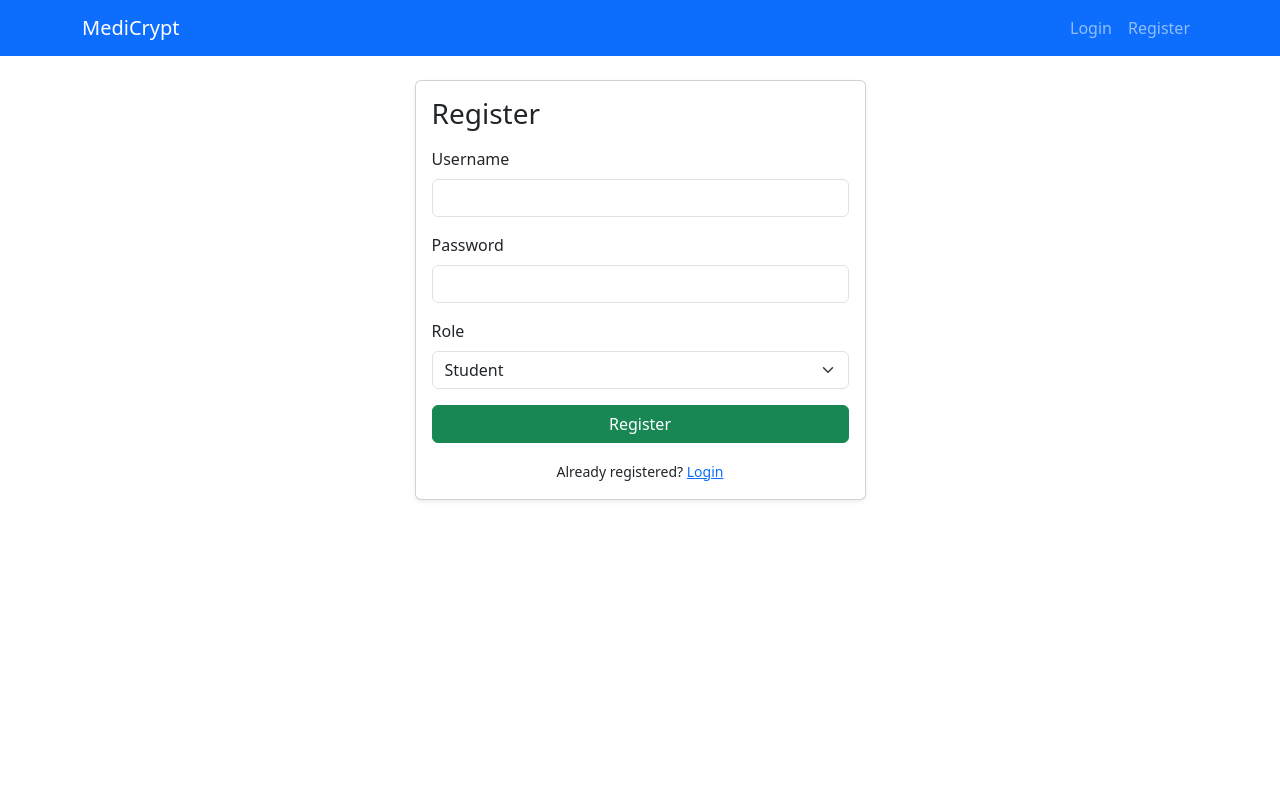
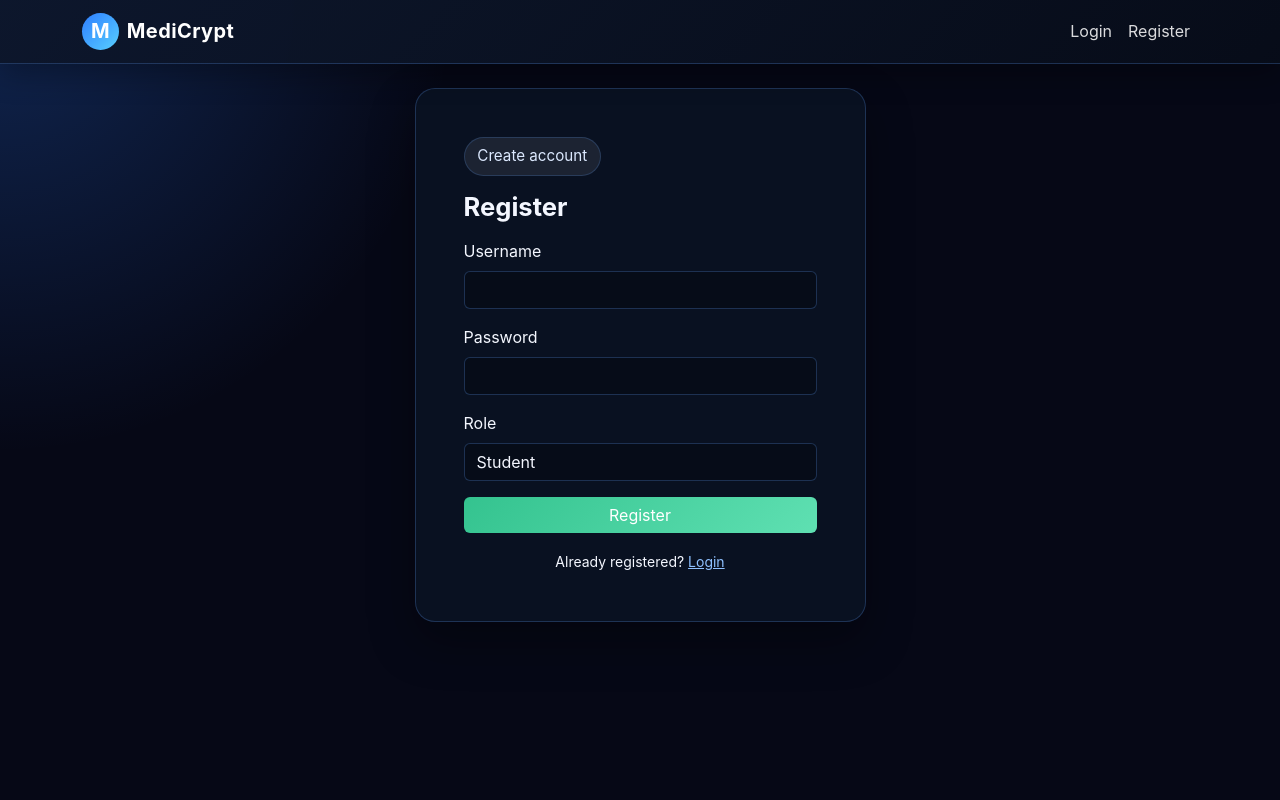
Before and after one commit to vetri2210/AI-based-DSSE-for-medical-records, a Flask app: page /register in a window 1280 px wide. Run offline with Flask 2, Linux system fonts and the light colour scheme.

Commit message:
Frontend update

```diff
--- a/templates/layout.html
+++ b/templates/layout.html
@@ -3,13 +3,186 @@
   <head>
     <meta charset="utf-8" />
     <meta name="viewport" content="width=device-width, initial-scale=1" />
-    <title>TeachStack Document Vault</title>
+    <title>MediCrypt</title>
     <link href="https://cdn.jsdelivr.net/npm/bootstrap@5.3.2/dist/css/bootstrap.min.css" rel="stylesheet" integrity="sha384-..." crossorigin="anonymous" />
+    <style>
+      :root {
+        --bg: #060816;
+        --panel: rgba(10, 18, 34, 0.95);
+        --panel-strong: #10192f;
+        --border: rgba(96, 160, 255, 0.24);
+        --text: #f4f7ff;
+        --muted: #8da2c7;
+        --primary: #2e7dff;
+        --primary-2: #5fa3ff;
+        --success: #34c38f;
+      }
+
+      body {
+        background: radial-gradient(circle at top left, rgba(46, 125, 255, 0.25), transparent 30%), var(--bg);
+        color: var(--text);
+        min-height: 100vh;
+        font-family: Inter, "Segoe UI", Roboto, sans-serif;
+      }
+
+      .app-navbar {
+        background: linear-gradient(135deg, rgba(13, 23, 44, 0.98), rgba(7, 12, 25, 0.98));
+        border-bottom: 1px solid var(--border);
+        box-shadow: 0 10px 30px rgba(0, 0, 0, 0.3);
+      }
+
+      .navbar-brand {
+        font-weight: 700;
+        letter-spacing: 0.02em;
+      }
+
+      .nav-link {
+        color: rgba(255, 255, 255, 0.85) !important;
+      }
+
+      .nav-link:hover {
+        color: #9dc8ff !important;
+      }
+
+      .panel-card {
+        background: var(--panel);
+        border: 1px solid var(--border);
+        border-radius: 1.25rem;
+        box-shadow: 0 20px 45px rgba(0, 0, 0, 0.34);
+        backdrop-filter: blur(16px);
+      }
+
+      .hero-panel {
+        background: linear-gradient(135deg, rgba(46, 125, 255, 0.24), rgba(7, 12, 24, 0.95));
+      }
+
+      .page-title {
+        font-size: clamp(1.4rem, 2vw, 1.8rem);
+        font-weight: 700;
+      }
+
+      .page-subtitle {
+        color: var(--muted);
+      }
+
+      .stat-chip {
+        display: inline-flex;
+        align-items: center;
+        gap: 0.4rem;
+        padding: 0.45rem 0.8rem;
+        border-radius: 999px;
+        background: rgba(255, 255, 255, 0.08);
+        color: #dce9ff;
+        font-size: 0.95rem;
+        border: 1px solid rgba(96, 160, 255, 0.2);
+      }
+
+      .btn-primary {
+        background: linear-gradient(135deg, var(--primary), var(--primary-2));
+        border: none;
+        color: white;
+      }
+
+      .btn-primary:hover {
+        filter: brightness(1.08);
+        transform: translateY(-1px);
+      }
+
+      .btn-outline-primary {
+        color: #9dc8ff;
+        border-color: rgba(96, 160, 255, 0.35);
+        background: rgba(255, 255, 255, 0.03);
+      }
+
+      .btn-outline-primary:hover {
+        background: rgba(46, 125, 255, 0.15);
+        color: white;
+      }
+
+      .btn-success {
+        background: linear-gradient(135deg, var(--success), #5fe0b2);
+        border: none;
+      }
+
+      .form-control,
+      .form-select {
+        background: rgba(7, 12, 24, 0.85);
+        border: 1px solid rgba(96, 160, 255, 0.25);
+        color: var(--text);
+      }
+
+      .form-control:focus,
+      .form-select:focus {
+        background: rgba(7, 12, 24, 0.95);
+        border-color: var(--primary);
+        box-shadow: 0 0 0 0.25rem rgba(46, 125, 255, 0.2);
+        color: var(--text);
+      }
+
+      .table {
+        color: var(--text);
+      }
+
+      .table thead th {
+        color: var(--muted);
+        border-bottom-color: var(--border);
+      }
+
+      .table td,
+      .table th {
+        border-color: var(--border);
+      }
+
+      .badge {
+        padding: 0.6em 0.75em;
+        border-radius: 999px;
+      }
+
+      .alert {
+        border-radius: 1rem;
+        border: 1px solid transparent;
+      }
+
+      .alert-success {
+        background: rgba(52, 195, 143, 0.12);
+        color: #c7f7e7;
+        border-color: rgba(52, 195, 143, 0.22);
+      }
+
+      .alert-danger {
+        background: rgba(255, 90, 90, 0.12);
+        color: #ffd4d4;
+        border-color: rgba(255, 90, 90, 0.2);
+      }
+
+      .alert-warning {
+        background: rgba(255, 184, 77, 0.12);
+        color: #ffe5b3;
+        border-color: rgba(255, 184, 77, 0.2);
+      }
+
+      .alert-info {
+        background: rgba(46, 125, 255, 0.12);
+        color: #dce9ff;
+        border-color: rgba(46, 125, 255, 0.2);
+      }
+
+      a {
+        color: #8ec0ff;
+      }
+
+      a:hover {
+        color: white;
+      }
+    </style>
   </head>
   <body>
-    <nav class="navbar navbar-expand-lg navbar-dark bg-primary mb-4">
+    <nav class="navbar navbar-expand-lg navbar-dark app-navbar sticky-top">
       <div class="container">
-        <a class="navbar-brand" href="{{ url_for('dashboard') }}">MediCrypt</a>
+        <a class="navbar-brand d-flex align-items-center gap-2" href="{{ url_for('dashboard') }}">
+          <span class="d-inline-flex align-items-center justify-content-center rounded-circle" style="width: 2.3rem; height: 2.3rem; background: linear-gradient(135deg, #2e7dff, #58d0ff); color: white; font-weight: 700;">M</span>
+          <span>MediCrypt</span>
+        </a>
         <div class="collapse navbar-collapse">
           <ul class="navbar-nav ms-auto">
             {% if session.user_id %}
@@ -26,7 +199,7 @@
       </div>
     </nav>
 
-    <main class="container mb-5">
+    <main class="container py-4 mb-5">
       {% with messages = get_flashed_messages(with_categories=true) %}
         {% if messages %}
           {% for category, message in messages %}
--- a/templates/register.html
+++ b/templates/register.html
@@ -2,9 +2,9 @@
 {% block content %}
 <div class="row justify-content-center">
   <div class="col-md-6 col-lg-5">
-    <div class="card shadow-sm">
-      <div class="card-body">
-        <h3 class="card-title mb-3">Register</h3>
+    <div class="panel-card p-4 p-lg-5">
+      <span class="stat-chip mb-3">Create account</span>
+      <h3 class="page-title mb-3">Register</h3>
       <form method="post">
         <div class="mb-3">
           <label class="form-label">Username</label>
@@ -30,5 +30,4 @@
     </div>
   </div>
 </div>
-</div>
 {% endblock %}
```
Also changed, not shown: templates/dashboard.html (+17 -12 lines), templates/document_detail.html (+10 -11 lines), templates/documents.html (+7 -5 lines), templates/login.html (+3 -4 lines), templates/upload.html (+4 -5 lines). Lines whose indentation alone changed are shown as unchanged.
